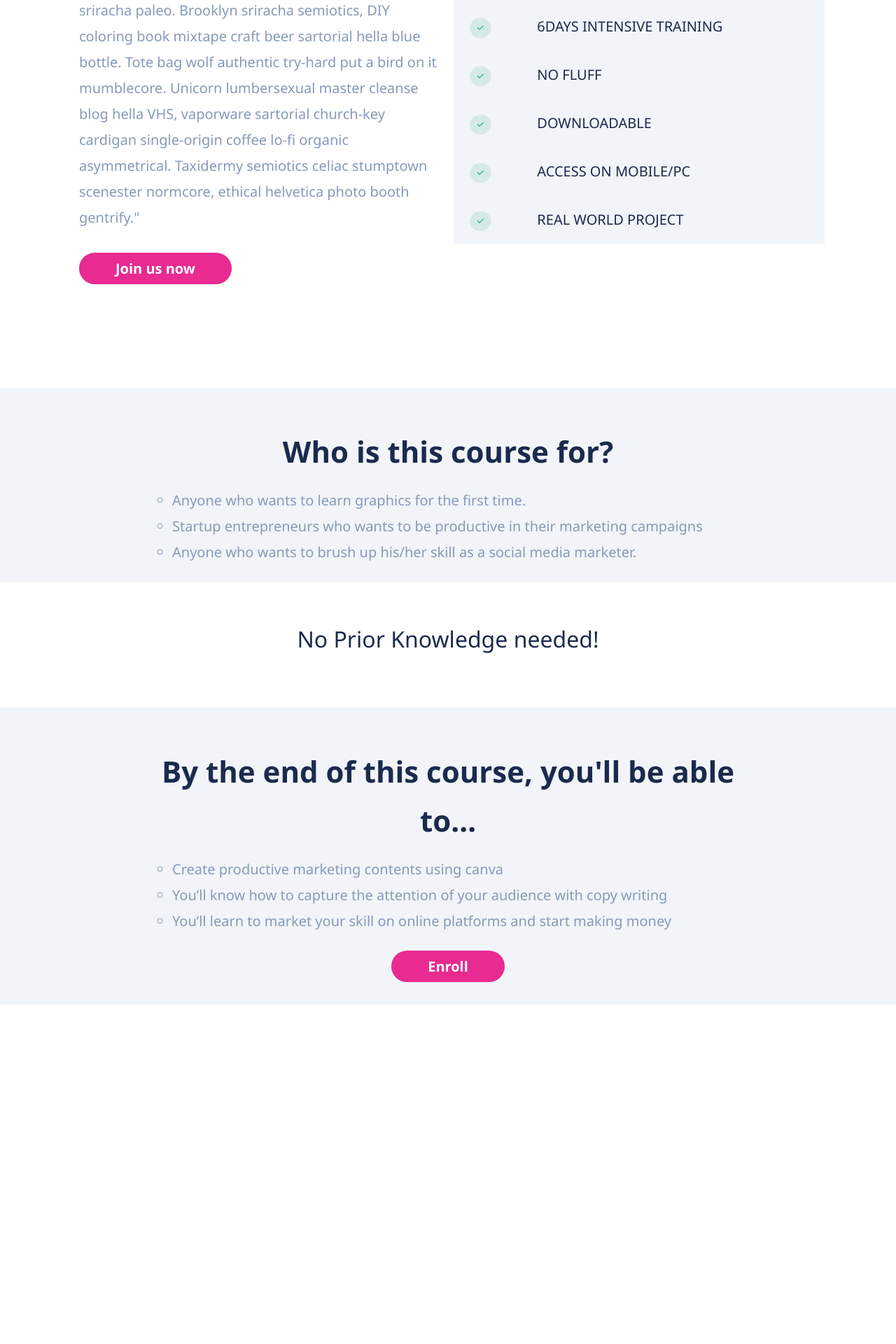
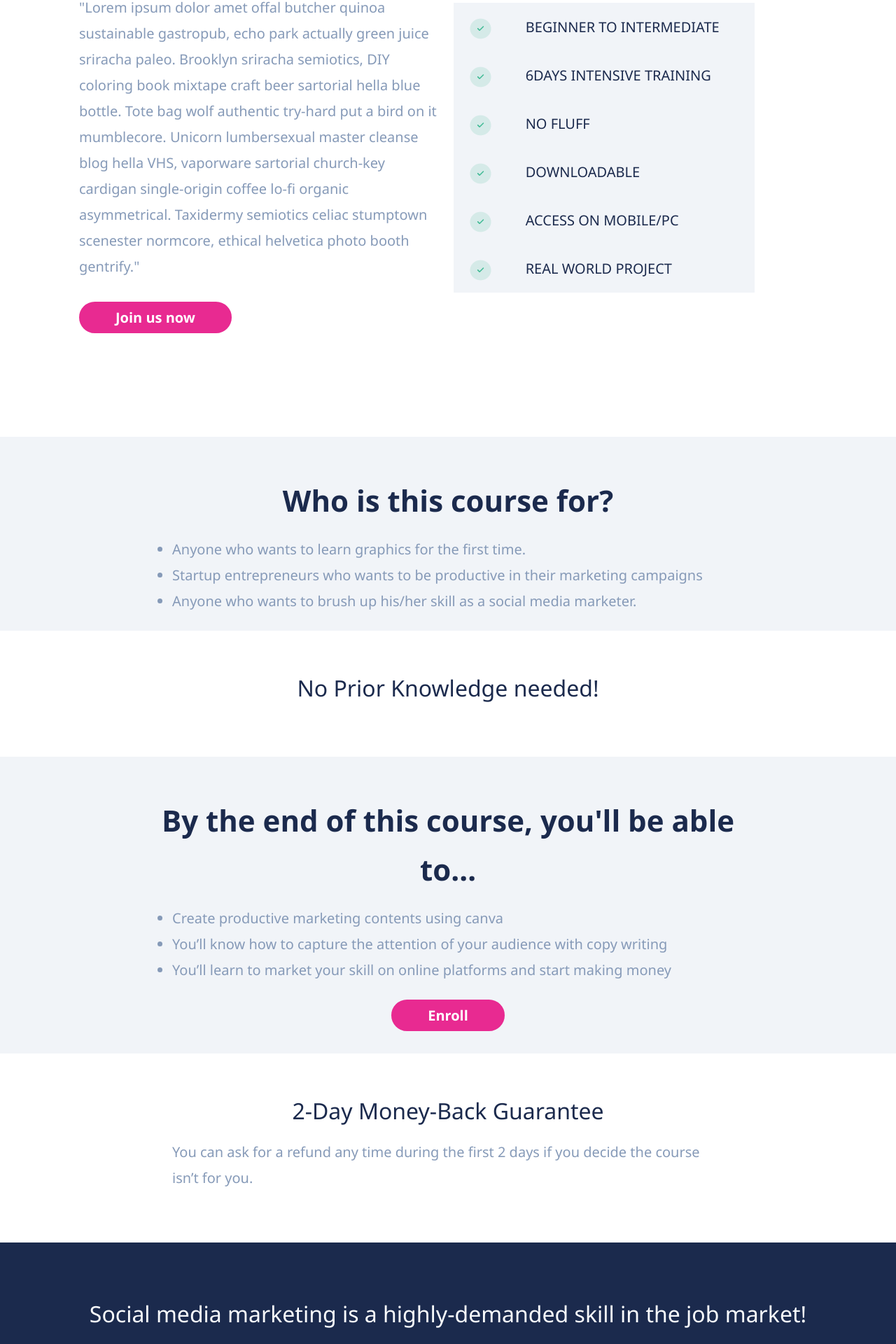
Before and after one commit to kingslee69/zero-to-hero, a React (Create React App) app: page / in a window 1280 px wide. Shown: the part 875-2795 px from the top of the page at 70% size. Before the commit the page ends 2360 px from the top, so only its background shows below. Built offline with nearby package versions, Linux system fonts and the light colour scheme; the HTML template or start-up script is replaced by a standard one.

Commit message:
all without contributors section

```diff
--- a/src/App.css
+++ b/src/App.css
@@ -54,6 +54,22 @@
   margin: auto;
 }
 
+.dey-well {
+  max-width: 400px !important;
+}
+
+.tile-well {
+  max-width: 300px !important;
+}
+
+.text-align-center {
+  text-align: center;
+}
+
+a {
+  text-decoration: none !important;
+}
+
 #cta {
   padding: 7px 50px;
   border-radius: 50px;
@@ -68,15 +84,26 @@
   border: #e82a91 2px solid;
 }
 
-.dey-well {
-  max-width: 500px !important;
-}
-
 #cta:hover {
   box-shadow: 0px 4px 9px rgba(0, 0, 0, 0.14);
   background-color: white;
   color: #e82a91;
   translate: 2px;
+}
+
+.tile {
+  height: 400px;
+  margin-top: 100px;
+  /* position: relative;
+  top: 80px; */
+  border-radius: 30px;
+  transition: all 0.3s linear;
+  border: #d9e2ef 3px solid;
+}
+
+.tile:hover {
+  box-shadow: 4px 8px 19px rgba(4, 4, 0, 0.14);
+  border: #e82a91 3px solid;
 }
 
 @keyframes App-logo-spin {
--- a/src/App.js
+++ b/src/App.js
@@ -4,11 +4,12 @@ import HeroBanner from "./components/heroBanner";
 import Section from "./components/section";
 import BrandSection from "./components/brandSection";
 import AboutSection from "./components/aboutSection";
+import PaymentTile from "./components/paymentTile";
 import "./App.css";
 
 class App extends Component {
   state = {
-    title: "SOCIAL MEDIA ADS, DESIGN AND COPYWRITE",
+    title: "SOCIAL MEDIA ADS, DESIGN AND COPYWRITING",
     subTitle:
       "From Marketing Design Zero to Hero - Everything you need to maximize the potential of Social Media",
     benefits: [
@@ -29,6 +30,10 @@ class App extends Component {
       "You’ll know how to capture the attention of your audience with copy writing",
       "You’ll learn to market your skill on online platforms and start making money",
     ],
+    warrantee: [
+      "2-Day Money-Back Guarantee",
+      "You can ask for a refund any time during the first 2 days if you decide the course isn’t for you.",
+    ],
   };
 
   render() {
@@ -47,6 +52,11 @@ class App extends Component {
           audience={this.state.target}
           btn="Enroll"
         />
+        <BrandSection
+          title={this.state.warrantee[0]}
+          message={this.state.warrantee[1]}
+        />
+        <PaymentTile />
       </React.Fragment>
     );
   }
--- a/src/components/aboutSection.jsx
+++ b/src/components/aboutSection.jsx
@@ -17,7 +17,7 @@ class AboutSection extends Component {
                         <Button title="Join us now"/>
                     </div>
 
-                    <div id="break" className="col-12 col-lg p-2 align-self-center mx-auto">
+                    <div className="col-12 col-lg p-2 align-self-center mx-auto">
                         <div className='container-md dey-well'>
                             <BenefitsCard benefits={this.props.benefits}/>
                         </div>
--- a/src/components/brandSection.jsx
+++ b/src/components/brandSection.jsx
@@ -3,14 +3,13 @@ import {Header3Dark, Body} from "./css/style"
 
 class BrandSection extends Component {
     render() {
+        const msg =this.props.message? <Body className=" conatiner-sm mx-5 align-self-end">{this.props.message}</Body> : " ";
         return (
             <div
             className=" container-sm my-0">
                 <div style={{maxWidth: '900px', overFlow: "hidden"}} className ="container p-2 framer mx-auto" >
                     <Header3Dark>{this.props.title}</Header3Dark>
-                        <Body >
-                            {this.props.message}
-                        </Body>
+                    {msg}
                 </div>
             </div>
         );
--- a/src/components/button.jsx
+++ b/src/components/button.jsx
@@ -3,9 +3,9 @@ import React, { Component } from 'react';
 class Button extends Component {
     render() {
         return (
-            <button id="cta" className="btn btn-sm d-flex mt-3">
-                {this.props.title}
-              </button>
+            <a href="#enroll"><button id="cta" className="btn btn-sm d-flex mt-3">
+               {this.props.title}
+              </button> </a>
          );
     }
 }
--- a/src/components/css/style.jsx
+++ b/src/components/css/style.jsx
@@ -36,6 +36,15 @@ export const Header2 = styled.p`
   text-align: center;
   color: #1b2a4d;
 `;
+export const Header2Dark = styled.p`
+  font-family: Segoe UI;
+  font-style: normal;
+  font-weight: 700;
+  font-size: 38px;
+  line-height: 50px;
+  text-align: center;
+  color: #1b2a4d;
+`;
 export const Header3 = styled.p`
   font-family: Segoe UI;
   font-style: normal;
@@ -60,6 +69,36 @@ font-style: normal;
 font-weight: normal;
 font-size: 20px;
 line-height: 185%;
+color: #869AB8;
+`;
+export const BodyCenter = styled.p`
+font-family: Segoe UI;
+font-style: normal;
+font-weight: normal;
+text-align: center;
+font-size: 20px;
+line-height: 185%;
+color: #869AB8;
+`;
+export const BodyLight = styled.p`
+font-family: Segoe UI;
+font-style: normal;
+font-weight: normal;
+text-align: center;
+font-size: 20px;
+line-height: 185%;
+color: #F1F4F8;
+`;
+export const BodyStrike = styled.p`
+font-family: Segoe UI;
+font-style: normal;
+font-weight: normal;
+text-align: center;
+text-decoration: line-through;
+font-size: 20px;
+line-height: 185%;
+position: relative;
+top: -25px;
 color: #869AB8;
 `;
 export const BodyList = styled.ul`
--- a/src/components/heroBanner.jsx
+++ b/src/components/heroBanner.jsx
@@ -21,9 +21,9 @@ class HeroBanner extends Component {
                 {this.props.subTitle}
               </Header3>
 
-              <button id="cta" className="btn btn-sm d-flex mx-auto mt-3">
+              <a href="#enroll"><button id="cta" className="btn btn-sm d-flex mx-auto mt-3">
                 Enroll Now
-              </button>
+              </button></a>
 
               <div className=" icon mx-auto mt-5">
                 <img src={scroll} alt="scroll icon" />
--- a/src/components/navbar.jsx
+++ b/src/components/navbar.jsx
@@ -6,7 +6,7 @@ import '../App.css'
 const Navbar = () => {
   return (
     <nav className="navbar navbar-light bg-light">
-      <a href="#break" className="navbar-brand d-flex">
+      <a href="#" className="navbar-brand d-flex">
         <img className='icon m-2' src={logo} alt=""/>
 
         <BtnText style={{color: '#1b2a4d'}} className="m-2">ZeroToHero</BtnText>
--- /dev/null
+++ b/src/components/paymentTile.jsx
@@ -0,0 +1,33 @@
+import React, { Component } from 'react';
+import { Header2Dark, Header3, BodyCenter, BodyStrike, BodyLight } from './css/style'
+import Button from "./button"
+
+class PaymentTile extends Component {
+    render() {
+        return (
+            <div style={{ backgroundColor: "#1B2A4D"}} className="container-fluid p-5">
+                <div style={{position: "relative", top: "30px"}}>
+                    <Header3>Social media marketing is a highly-demanded skill in the job market!</Header3>
+                    <BodyLight>With our amazing reviews and money back guarantee, what are you waiting for?</BodyLight>
+                </div>
+                    <div id="enroll" className=" bg-light tile-well mx-auto tile p-0 ">
+                <a href="https://paystack.com/pay/zerotohero">
+                        <div className="p-4">
+                            <Header2Dark>Join the Webinar</Header2Dark>
+                            <BodyCenter>Maximize the potential of social media</BodyCenter>
+                            <Header2Dark><span style={{textDecoration: "line-through"}}>N</span>999</Header2Dark>
+                            <BodyStrike>N10,000</BodyStrike>
+                        </div>
+                        <a href="https://paystack.com/pay/zerotohero" style={{position: "relative", bottom: "40px"}}>
+                                <button id="cta" className="btn btn-sm d-flex mx-auto">
+                                    Buy Now
+                                </button>
+                        </a>
+                </a>
+                    </div>
+            </div>
+        );
+    }
+}
+
+export default PaymentTile;
--- a/src/components/section.jsx
+++ b/src/components/section.jsx
@@ -3,18 +3,18 @@ import {Header2, BodyList} from "./css/style"
 
 class Section extends Component {
     render() {
-        const btn =this.props.btn? <button id="cta" className="btn btn-sm d-flex mx-auto my-4">
+        const btn =this.props.btn? <a href="#enroll"><button id="cta" className="btn btn-sm d-flex mx-auto my-4">
                  {this.props.btn}
-            </button> : " ";
+            </button></a> : " ";
         return (
             <div style={{backgroundColor: '#F1F4F8'
             }} className=" container-sm pt-5 my-0">
                 <div style={{maxWidth: '900px', overFlow: "hidden"}} className ="container p-2 framer mx-auto" >
                     <Header2>{this.props.title}</Header2>
-                    <BodyList >
-                        <ul className=" conatiner-sm mx-5 align-self-end">
+                    <BodyList className=" conatiner-sm mx-5 align-self-end" >
+                        {/* <ul > */}
                             {this.props.audience.map(item => <li key={item}>{item}</li>)}
-                        </ul>
+                        {/* </ul> */}
                     </BodyList>
                     {btn}
                 </div>
```
Also changed, not shown: src/components/video.jsx (deleted, +0 -12 lines).
